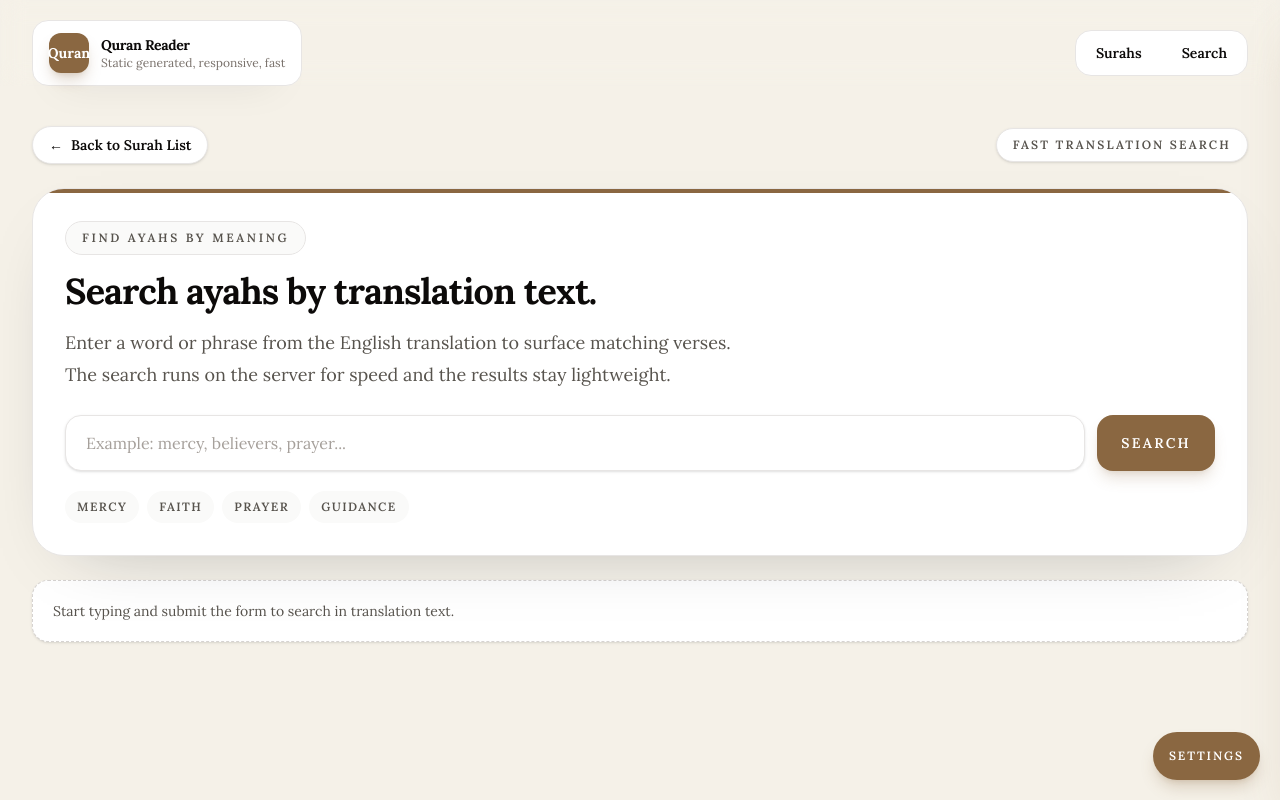
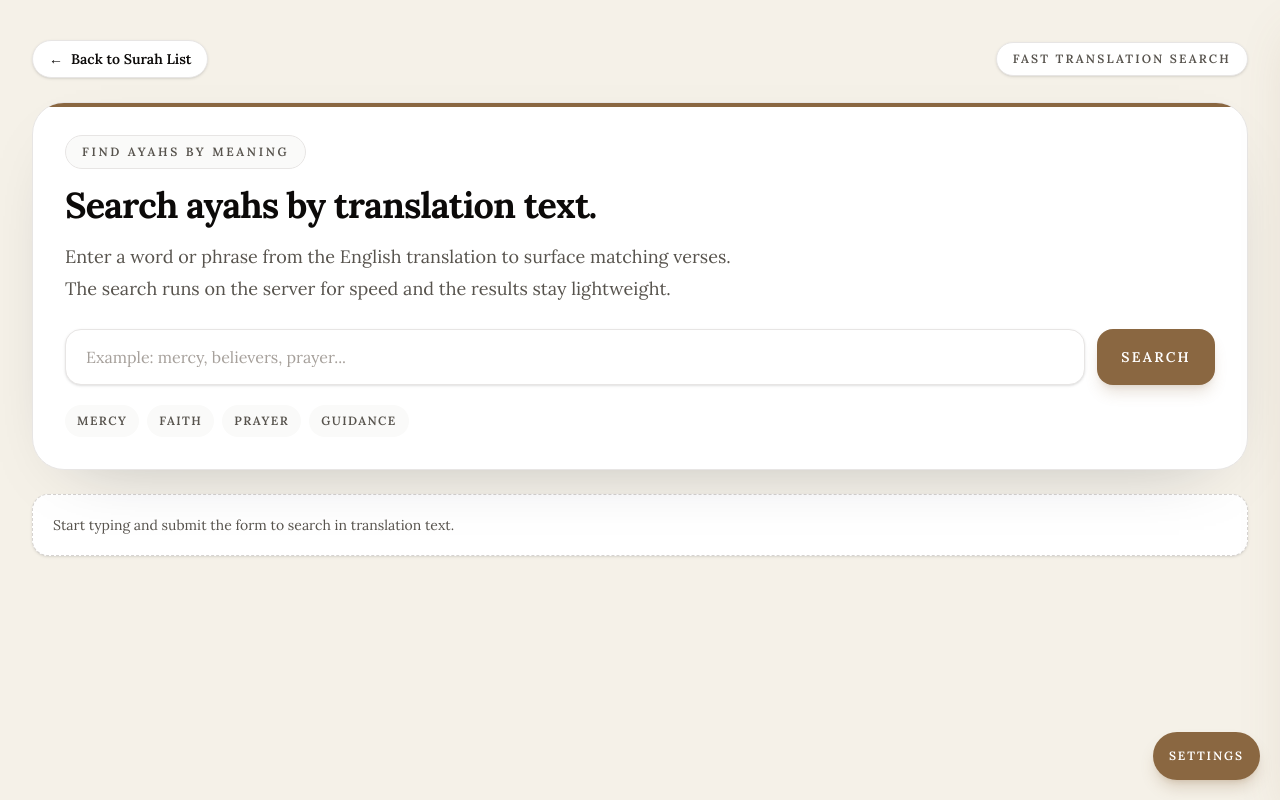
Before and after one commit to jubayer17/quran-reader, a Next.js app in the folder client/: page /search in a window 1280 px wide. Built offline with nearby package versions, Linux system fonts and the light colour scheme.

Commit message:
remove header and navigation from RootLayout component

```diff
--- a/client/app/layout.tsx
+++ b/client/app/layout.tsx
@@ -41,40 +41,6 @@ export default function RootLayout({
       <body className="min-h-full bg-canvas text-ink">
         <SettingsProvider>
           <div className="relative min-h-screen overflow-x-hidden bg-[#f5f1e8]">
-            <header className="site-header relative mx-auto flex w-full max-w-7xl items-center justify-between gap-4 px-4 pt-5 sm:px-6 lg:px-8">
-              <Link
-                href="/"
-                className="group inline-flex items-center gap-3 rounded-2xl border border-stone-200 bg-white px-4 py-3 shadow-[0_18px_40px_-28px_rgba(15,23,42,0.22)] transition hover:-translate-y-0.5 hover:bg-stone-50"
-              >
-                <span className="inline-flex h-10 w-10 items-center justify-center rounded-xl bg-[#8a6741] text-sm font-bold text-white shadow-lg shadow-[#8a6741]/25">
-                  Quran
-                </span>
-                <span className="flex flex-col">
-                  <span className="text-sm font-bold tracking-tight text-stone-950">
-                    Quran Reader
-                  </span>
-                  <span className="text-xs text-stone-500">
-                    Static generated, responsive, fast
-                  </span>
-                </span>
-              </Link>
-
-              <nav className="flex items-center gap-2 rounded-2xl border border-stone-200 bg-white p-1 shadow-[0_18px_40px_-30px_rgba(15,23,42,0.18)]">
-                <Link
-                  href="/"
-                  className="rounded-xl px-4 py-2 text-sm font-semibold text-stone-950 transition hover:bg-[#8a6741] hover:text-white"
-                >
-                  Surahs
-                </Link>
-                <Link
-                  href="/search"
-                  className="rounded-xl px-4 py-2 text-sm font-semibold text-stone-950 transition hover:bg-[#8a6741] hover:text-white"
-                >
-                  Search
-                </Link>
-              </nav>
-            </header>
-
             <SettingsSidebar />
             <main className="relative mx-auto w-full max-w-7xl px-4 py-6 sm:px-6 lg:px-8 lg:py-10">
               {children}
```
